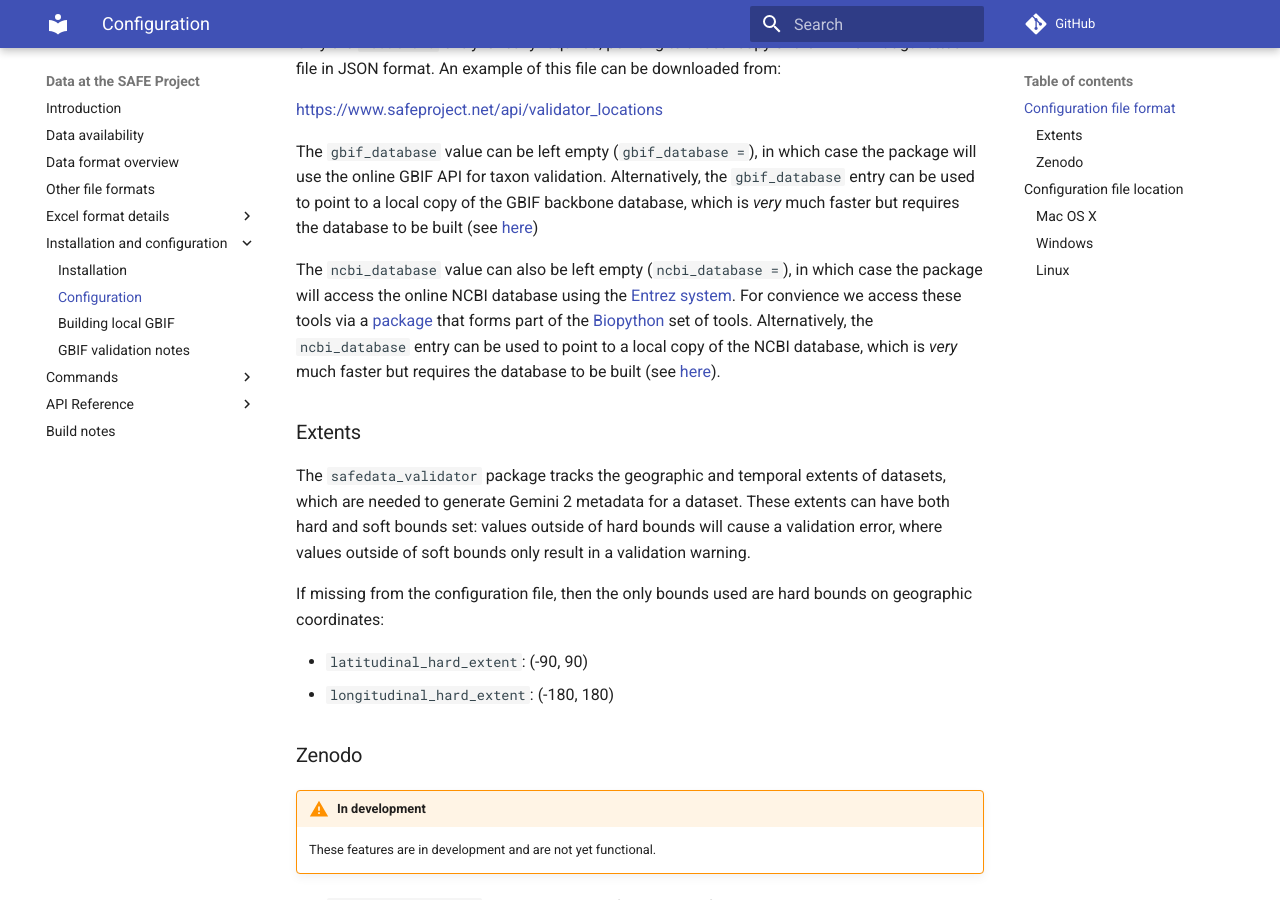
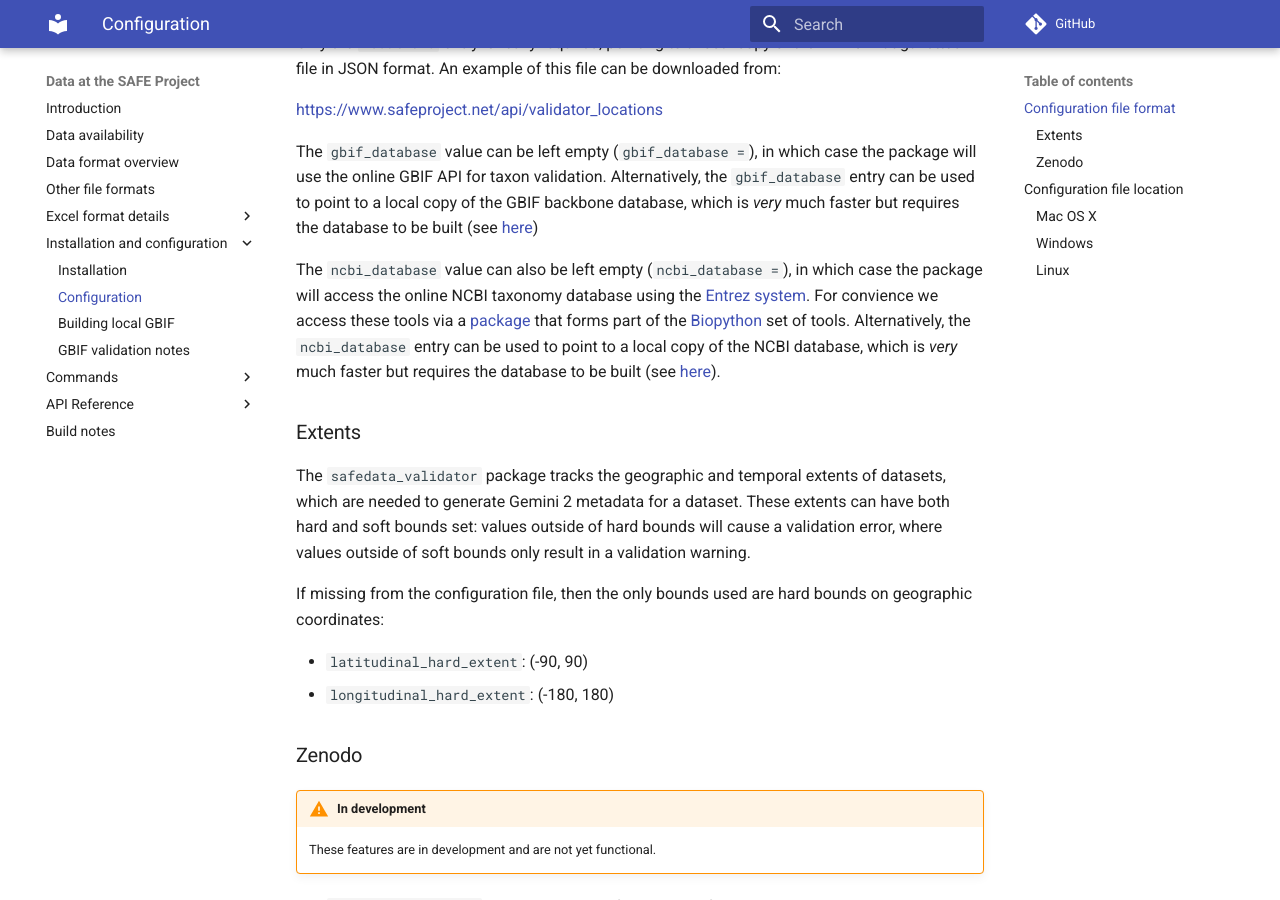
Before and after one commit to ImperialCollegeLondon/safedata_validator, an MkDocs documentation site: the page built from docs/install/configuration.md, in a window 1280 px wide and 900 px high, scrolled down 694 px. Built offline with MkDocs 1.6.1 and Material for MkDocs 9.7.7, drawn with Linux system fonts in a browser that asks for light colours; comment, search, counter and statistics services are not loaded.

Commit message:
Wrote docs for generating local NCBI taxa database

```diff
--- a/docs/install/configuration.md
+++ b/docs/install/configuration.md
@@ -42,11 +42,9 @@
 built (see [here](build_local_gbif))
 
 The `ncbi_database` value can also be left empty (`ncbi_database = `), in which case
-the package will access the online NCBI database using the [Entrez system](https://www.ncbi.nlm.nih.gov/Web/Search/entrezfs.html). For convience we access these tools via a [package](https://biopython.org/docs/1.75/api/Bio.Entrez.html)
-that forms part of the [Biopython](https://biopython.org) set of tools. Alternatively,
-the `ncbi_database` entry can be used to point to a local copy of the NCBI
-database, which is _very_ much faster but requires the database to be
-built (see [here](build_local_ncbi)).
+the package will access the online NCBI taxonomy database using the [Entrez system](https://www.ncbi.nlm.nih.gov/Web/Search/entrezfs.html). For convience we access these tools via a [package](https://biopython.org/docs/1.75/api/Bio.Entrez.html) that forms part of the [Biopython](https://biopython.org) set of tools.
+Alternatively, the `ncbi_database` entry can be used to point to a local copy of the NCBI
+database, which is _very_ much faster but requires the database to be built (see [here](build_local_ncbi)).
 
 ### Extents
 
```
Also changed, not shown: docs/install/build_local_ncbi.md (added, +44 -0 lines), 1 other file.
